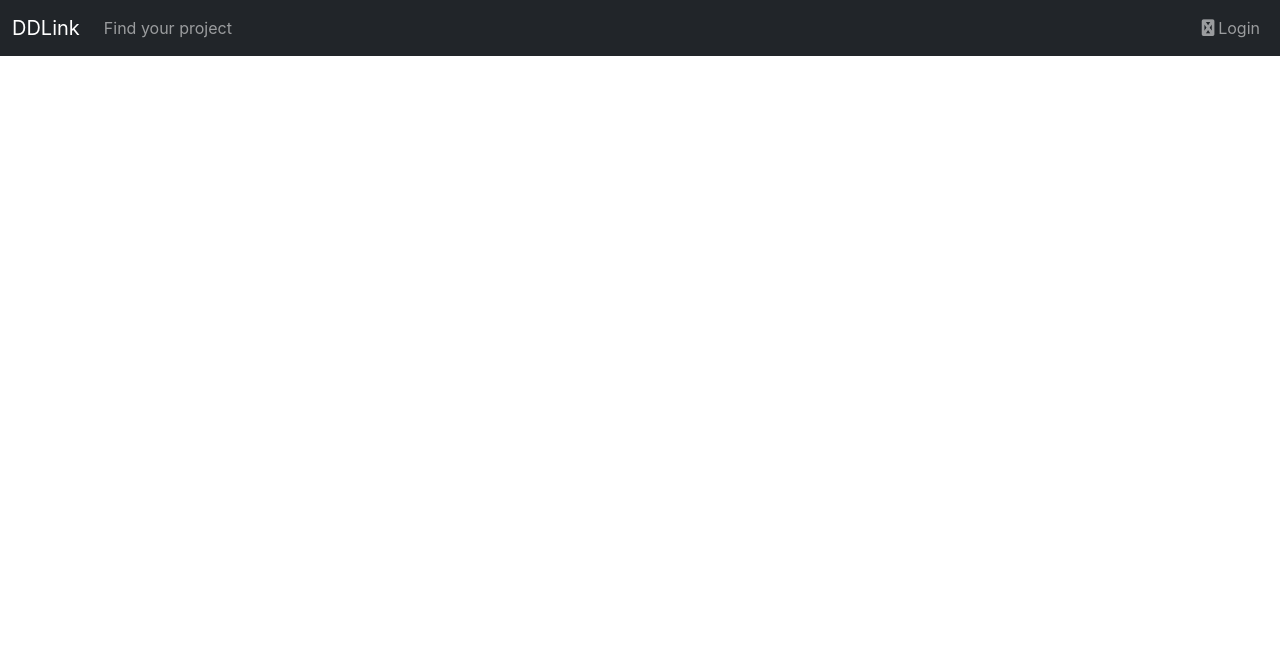
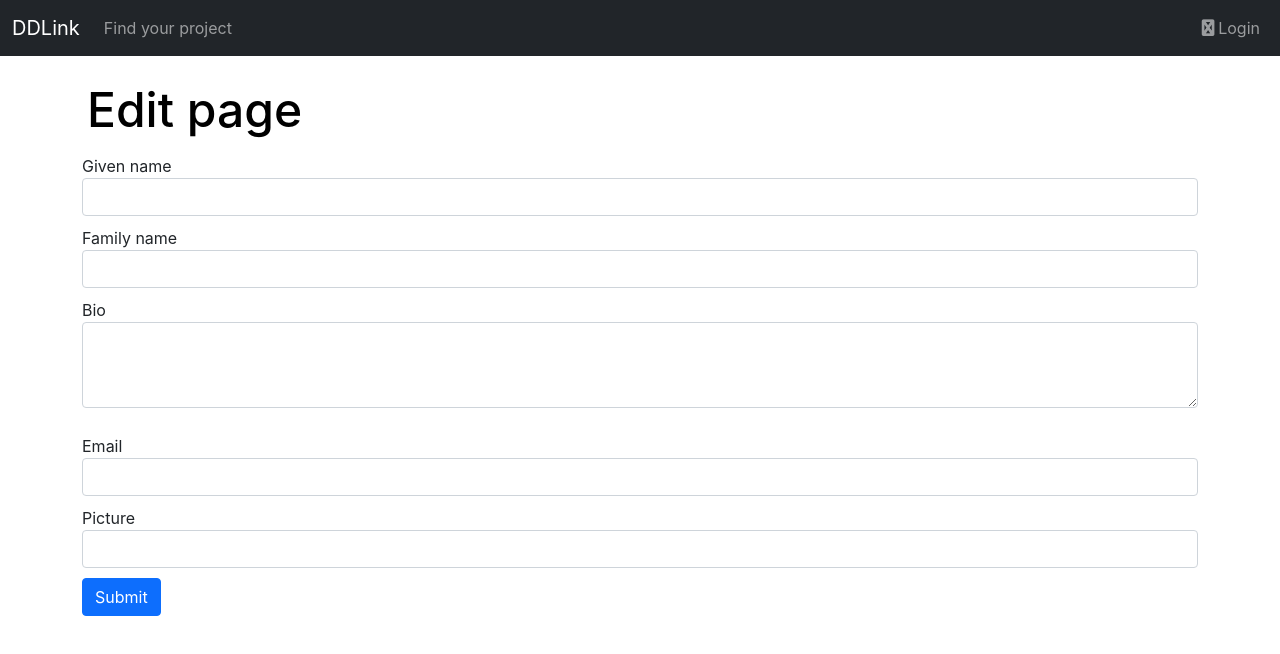
Before and after one commit to girlatomic/ddlink-app, a React (Create React App) app in the folder client/: page /edituser/1 in a window 1280 px wide. Shown: the top 654 px of the page. Built offline with nearby package versions, Linux system fonts and the light colour scheme; no server answers.

Commit message:
add edit user functionality

```diff
--- a/client/src/App.js
+++ b/client/src/App.js
@@ -14,6 +14,7 @@ import EditProjectPage from "./pages/EditProjectPage";
 import Navbar from "./components/NavBar";
 import ProjectCard from "./pages/ProjectCard";
 import PrivateRoute from "./components/PrivateRoute";
+import EditUser from "./pages/EditUser";
 
 function App() {
   const [user, setUser] = useState(Local.getUser());
@@ -48,6 +49,7 @@ function App() {
         <Route path="/chatpage" element={<ChatPage />} />
         <Route path="/newprojectpage" element={<NewProjectPage />} />
         <Route path="/newedituserform" element={<NewEditUserForm />} />
+        <Route path="/edituser/:userId" element={<EditUser />} />
         <Route
           path="/login"
           element={<Login googleLogin={handleGoogleLogin} />}
--- /dev/null
+++ b/client/src/pages/EditUser.js
@@ -0,0 +1,132 @@
+import React, { useState, useEffect } from "react";
+import { useParams } from "react-router-dom";
+import { Link } from "react-router-dom";
+import Api from "../helpers/Api";
+
+const INIT_STATE = {
+  given_name: "",
+  family_name: "",
+  bio: "",
+  email: "",
+  picture: "",
+};
+
+export default function EditUser() {
+  const [formData, setFormData] = useState(INIT_STATE);
+  // console.log("I AM FD", formData);
+  let { userId } = useParams();
+  useEffect(() => {
+    showUserData();
+  }, []);
+
+  async function showUserData() {
+    try {
+      let userDataResults = await Api.getUser(userId);
+      console.log("BBBB", userDataResults);
+      if (userDataResults.ok) {
+        // let data = await userDataResults.json();
+        setFormData(userDataResults.data);
+      }
+    } catch (e) {
+      console.log("network error:", e.message);
+    }
+  }
+
+  function handleChange(event) {
+    let { name, value } = event.target;
+    setFormData((data) => ({
+      ...data,
+      [name]: value,
+    }));
+  }
+
+  function handleSubmit(event) {
+    event.preventDefault();
+    editUser(formData);
+    setFormData(INIT_STATE);
+  }
+
+  async function editUser(formData) {
+    let options = {
+      method: "PUT",
+      headers: { "Content-Type": "application/json" },
+      body: JSON.stringify(formData),
+    };
+
+    try {
+      let response = await fetch(`/users/${userId}`, options);
+      if (response.ok) {
+        let users = await response.json();
+        setFormData(users);
+      } else {
+        console.log(`Server error: ${response.status} ${response.statusText}`);
+      }
+    } catch (err) {
+      console.log(`Server error: ${err.message}`);
+    }
+  }
+
+  return (
+    <div className="container">
+      <h2 className="title" style={{ color: "black" }}>
+        Edit page
+      </h2>
+      <form onSubmit={handleSubmit}>
+        <div className="form-group">
+          <label>Given name</label>
+          <input
+            type="text"
+            className="form-control"
+            name="given_name"
+            value={formData.given_name}
+            onChange={handleChange}
+          />
+        </div>
+        <div className="form-group">
+          <label>Family name</label>
+          <input
+            type="text"
+            className="form-control"
+            name="family_name"
+            value={formData.family_name}
+            onChange={handleChange}
+          />
+        </div>
+        <div className="form-group">
+          <label>Bio</label>
+          <textarea
+            className="form-control mb-3"
+            rows="3"
+            name="bio"
+            value={formData.bio}
+            onChange={handleChange}
+          ></textarea>
+        </div>
+        <div className="form-group">
+          <label>Email</label>
+          <input
+            type="text"
+            className="form-control"
+            name="email"
+            value={formData.email}
+            onChange={handleChange}
+          />
+        </div>
+        <div className="form-group">
+          <label>Picture</label>
+          <input
+            type="text"
+            className="form-control"
+            name="picture"
+            value={formData.picture}
+            onChange={handleChange}
+          />
+        </div>
+
+        <button type="submit" className="btn btn-primary">
+          Submit
+        </button>
+      </form>
+    </div>
+  );
+}
--- a/client/src/pages/UserInfo.js
+++ b/client/src/pages/UserInfo.js
@@ -1,13 +1,13 @@
-import React, { useState, useEffect } from 'react'
-import NewEditUserForm from './NewEditUserForm';
+import React, { useState, useEffect } from "react";
+import NewEditUserForm from "./NewEditUserForm";
 import { useParams } from "react-router-dom";
-import Api from '../helpers/Api';
-
-
+import Api from "../helpers/Api";
+import EditUser from "./EditUser";
+import { Link } from "react-router-dom";
 
 function UserInfo() {
   const [user, setUser] = useState(null);
-    const [errorMsg, setErrorMsg] = useState('');
+  const [errorMsg, setErrorMsg] = useState("");
   let { userId } = useParams();
 
   useEffect(() => {
@@ -16,10 +16,10 @@ import Api from '../helpers/Api';
 
   async function fetchProfile() {
     let response = await Api.getUser(userId);
-        console.log('this is the reesss', response)
+    console.log("this is the reesss", response);
     if (response.ok) {
       setUser(response.data);
-            setErrorMsg('');
+      setErrorMsg("");
     } else {
       setUser(null);
       setErrorMsg(response.error);
@@ -27,7 +27,7 @@ import Api from '../helpers/Api';
   }
 
   if (errorMsg) {
-        return <h2 style={{ color: 'red' }}>{errorMsg}</h2>
+    return <h2 style={{ color: "red" }}>{errorMsg}</h2>;
   }
 
   if (!user) {
@@ -40,15 +40,26 @@ import Api from '../helpers/Api';
       <div className="container mt-5 mb-5">
         <div className="row no-gutters">
           <div className="col-md-4 col-lg-4">
-                <img src={user.picture} className="profile"/>
+            <img src={user.picture} className="profile" />
           </div>
           <div className="col-md-8 col-lg-8">
             <div className="d-flex flex-column">
               <div className="d-flex justify-content-between align-items-center">
-                          <h3 className="display-4">{user.given_name} {user.family_name}</h3><i className="fa fa-facebook"></i><i className="fa fa-google"></i><i className="fa fa-youtube-play"></i><i className="fa fa-dribbble"></i><i className="fa fa-linkedin"></i>
+                <h3 className="display-4">
+                  {user.given_name} {user.family_name}
+                </h3>
+                <i className="fa fa-facebook"></i>
+                <i className="fa fa-google"></i>
+                <i className="fa fa-youtube-play"></i>
+                <i className="fa fa-dribbble"></i>
+                <i className="fa fa-linkedin"></i>
               </div>
               <div className="p-3 bg-black text-white">
                 <h6>{user.bio}</h6>
+              </div>
+
+              <div className="p-3 bg-black text-white">
+                <h6>Developer</h6>
               </div>
               <div className="d-flex flex-row text-white">
                 <div className="p-3 bg-primary text-center skill-block">
@@ -68,8 +79,12 @@ import Api from '../helpers/Api';
           </div>
         </div>
       </div>
+      {/* <EditUser /> */}
+      <Link to={`/edituser/${userId}`} className="btn btn-primary">
+        Edit profile
+      </Link>
     </div>
-  )
+  );
 }
 
 export default UserInfo;
```
Lines whose indentation alone changed are shown as unchanged.
